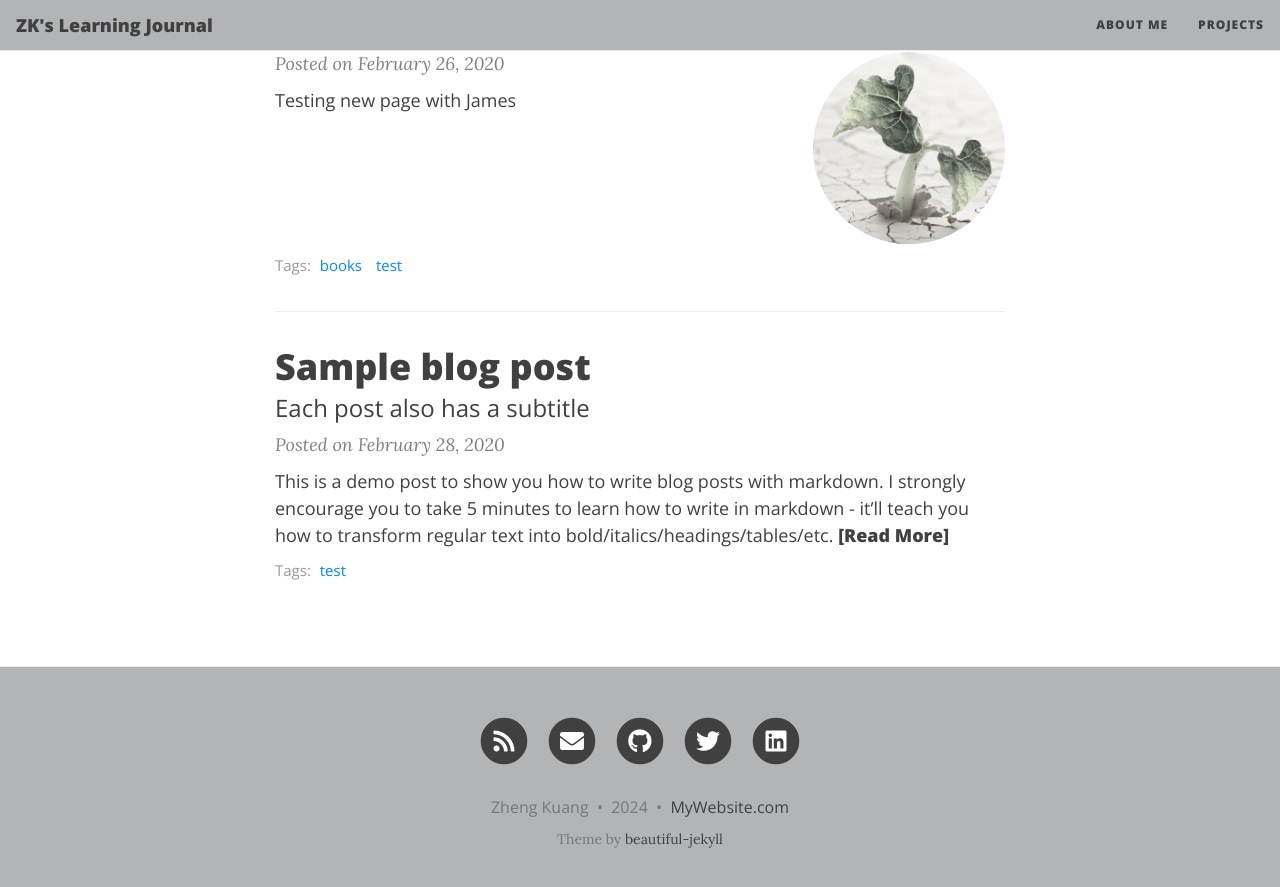
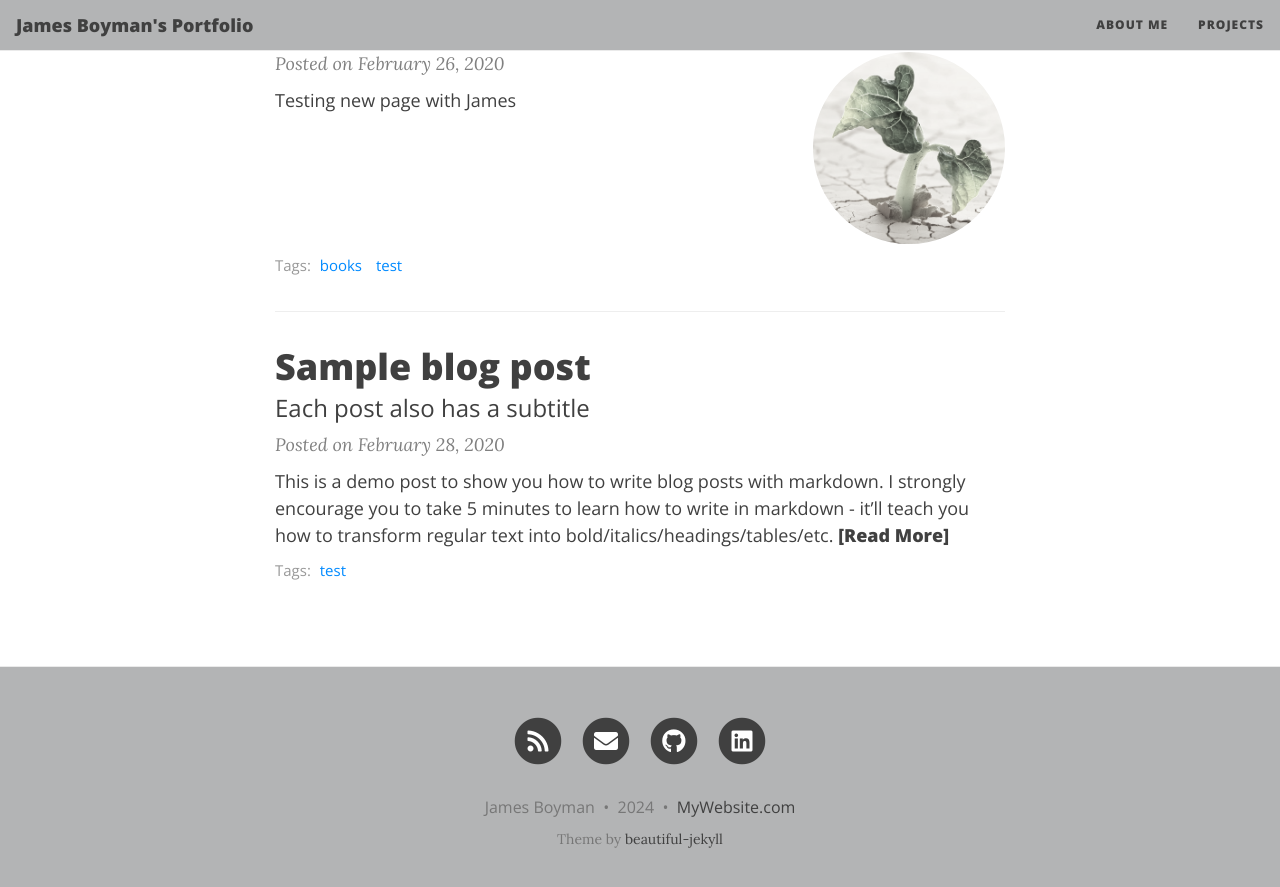
Before and after one commit to jamesboyman2/jamesboyman2.github.io, a Jekyll site: the page built from index.html, in a window 1280 px wide and 900 px high, scrolled down 2430 px. Shown: the top 887 px of the window. Built offline with Jekyll 4.4.1, drawn with Linux system fonts in a browser that asks for light colours; nearby versions of some CDN libraries; the list of posts is cut into pages by our own code.

Commit message:
yml update

```diff
--- a/_config.yml
+++ b/_config.yml
@@ -1,13 +1,13 @@
 # --- Basic options --- #
 
 # Name of website
-title: ZK's Learning Journal
+title: James Boyman's Portfolio
 
 # Short description of your site
-description: [T. B. D.]
+description: Professional Portfolio of James Boyman
 
 # Your name to show in the footer
-author: Zheng Kuang
+author: James Boyman
 
 # --- List of links in the navigation bar --- #
 
@@ -39,9 +39,9 @@ round-avatar: false
 # Uncomment the links you want to show and add your information to each one.
 # If you don't want to show a link to an RSS feed, set rss to "false".
 social-network-links:
-  email: "kuangzheng800.com"
-  github: kuangzheng800
-  twitter: kuangzheng800
+  email: "jamesboyman2@gmail.com"
+  github: jamesboyman2
+#  twitter: kuangzheng800
   rss: true
 #  reddit: yourname
   linkedin: zheng-kuang-760a54116
@@ -66,7 +66,7 @@ social-network-links:
 # Select which social network share links to show in posts
 share-links-active:
   twitter: false
-  facebook: true
+  facebook: false
   linkedin: true
   vk: false
 
```
